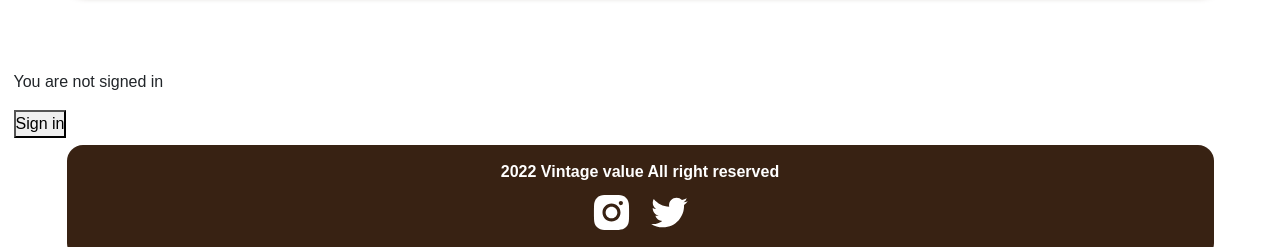
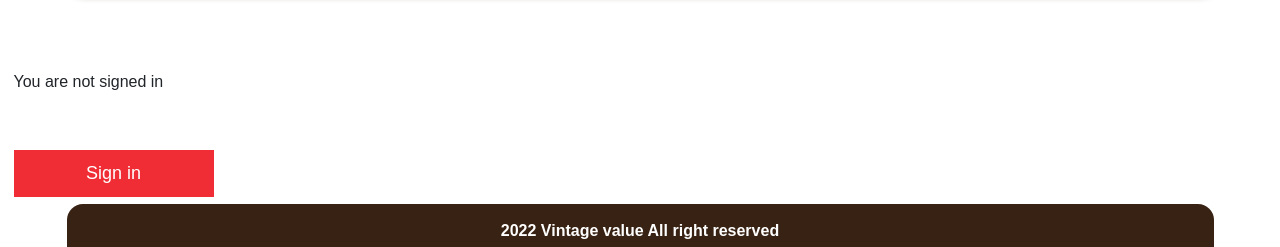
Before and after one commit to Aditya07198/valuevillage_ecommerce, a Next.js app: page /login in a window 1280 px wide. Shown: the part 130-377 px from the top of the page. Built offline with nearby package versions, Linux system fonts and the light colour scheme; no server answers.

Commit message:
Add files via upload

```diff
--- a/pages/ContactForm.js
+++ b/pages/ContactForm.js
@@ -39,7 +39,6 @@ console.log("errors",errors)
 
           onSubmit={handleSubmit(onSubmitForm)}
           className="mx-auto  shadow p-3 yy"
-          style={{ width: "60%" }}
           >
           <div className="pb-2 d-flex justify-content-between "   >
             <label style={{ width:"30%" }} for="name" >
--- a/pages/index.js
+++ b/pages/index.js
@@ -47,7 +47,7 @@ const home = ({ products, bannerData }) => {
       </div>
 
       <div className='products-container'>
-        {products?.slice(0, 4).map(
+        {products?.slice(0, 3).map(
           (product) => <Product key={product._id} product={product}/>)}
       </div>
 
--- a/pages/login.js
+++ b/pages/login.js
@@ -19,9 +19,11 @@ const login = () =>{
     else
     {
         return(
-            <div>
+            <div className=''>
                 <p>You are not signed in</p>
-                <button onClick={()=> signIn()}>Sign in</button>
+                <div className='buttons'>
+                    <button type='button' className='buy-now' onClick={()=> signIn()}>Sign in</button>
+                </div>
             </div>
         )
     }
```
